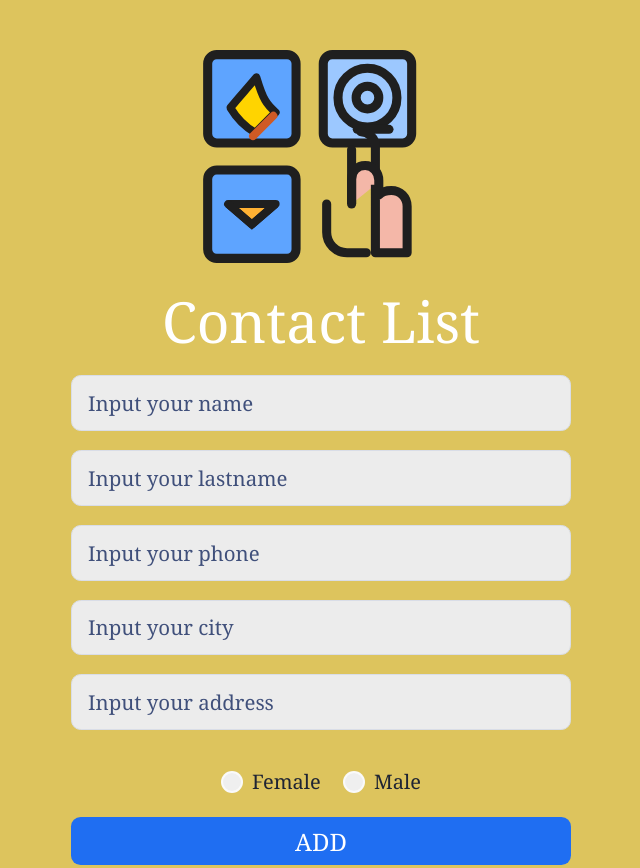
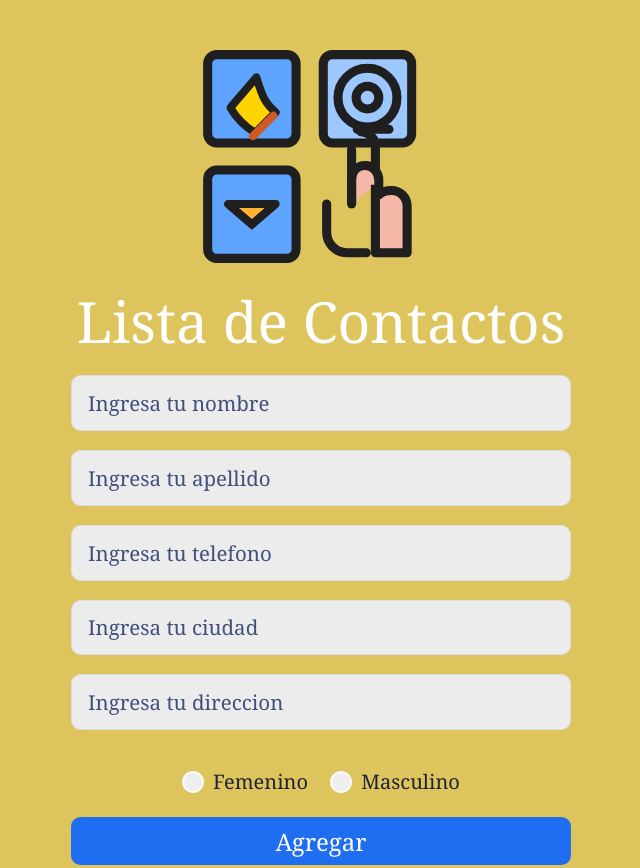
Before and after one commit to andrespick/Tarea_Lista_de_contactos-, a website: page index.html in a window 1280 px wide. Shown: the top 868 px of the page, without its empty margins (319-959 px from the left). Drawn offline with Linux system fonts and the light colour scheme; no server answers.

Commit message:
areeglo textos idioma

```diff
--- a/app.js
+++ b/app.js
@@ -129,7 +129,7 @@ async function loadContacts() {
 
 const resetMainForm = () => {
   form.reset();
-  submitButton.textContent = 'ADD';
+  submitButton.textContent = 'Agregar';
 };
 
 const openEditModal = (contactId) => {
@@ -181,7 +181,7 @@ form.addEventListener('submit', async (event) => {
     setFeedback(formFeedback, error.message, true);
   } finally {
     submitButton.disabled = false;
-    submitButton.textContent = 'ADD';
+    submitButton.textContent = 'Agregar';
   }
 });
 
--- a/index.html
+++ b/index.html
@@ -4,14 +4,14 @@
   <meta charset="UTF-8" />
   <meta name="viewport" content="width=device-width, initial-scale=1.0" />
   <meta name="description" content="Sistema CRUD de lista de contactos con API Express y SQLite" />
-  <title>Contact List - API</title>
+  <title>Lista de Contactos - API</title>
   <link rel="stylesheet" href="styles.css" />
 </head>
 <body class="page">
   <main class="app">
     <header class="app__hero hero" aria-labelledby="mainTitle">
       <img class="hero__image" src="./assets/contact-hero.svg" alt="Ilustracion principal de lista de contactos" />
-      <h1 class="hero__title" id="mainTitle">Contact List</h1>
+      <h1 class="hero__title" id="mainTitle">Lista de Contactos</h1>
     </header>
 
     <section class="app__section app__section--form" aria-labelledby="formTitle">
@@ -20,40 +20,40 @@
       <form class="contact-form" id="contactForm" novalidate>
         <label class="contact-form__field">
           <span class="sr-only">Nombre</span>
-          <input class="contact-form__input" type="text" name="name" placeholder="Input your name" maxlength="40" />
+          <input class="contact-form__input" type="text" name="name" placeholder="Ingresa tu nombre" maxlength="40" />
         </label>
         <label class="contact-form__field">
           <span class="sr-only">Apellido</span>
-          <input class="contact-form__input" type="text" name="lastname" placeholder="Input your lastname" maxlength="40" />
+          <input class="contact-form__input" type="text" name="lastname" placeholder="Ingresa tu apellido" maxlength="40" />
         </label>
         <label class="contact-form__field">
-          <span class="sr-only">Teléfono</span>
-          <input class="contact-form__input" type="tel" name="phone" placeholder="Input your phone" maxlength="20" inputmode="numeric" />
+          <span class="sr-only">Telefono</span>
+          <input class="contact-form__input" type="tel" name="phone" placeholder="Ingresa tu telefono" maxlength="20" inputmode="numeric" />
         </label>
         <label class="contact-form__field">
           <span class="sr-only">Ciudad</span>
-          <input class="contact-form__input" type="text" name="city" placeholder="Input your city" maxlength="40" />
+          <input class="contact-form__input" type="text" name="city" placeholder="Ingresa tu ciudad" maxlength="40" />
         </label>
         <label class="contact-form__field">
-          <span class="sr-only">Dirección</span>
-          <input class="contact-form__input" type="text" name="address" placeholder="Input your address" maxlength="80" />
+          <span class="sr-only">Direccion</span>
+          <input class="contact-form__input" type="text" name="address" placeholder="Ingresa tu direccion" maxlength="80" />
         </label>
 
         <fieldset class="contact-form__gender">
-          <legend class="sr-only">Selecciona el género</legend>
+          <legend class="sr-only">Selecciona el genero</legend>
           <label class="contact-form__option">
             <input class="contact-form__radio" type="radio" name="gender" value="female" />
             <span class="contact-form__indicator"></span>
-            <span class="contact-form__option-label">Female</span>
+            <span class="contact-form__option-label">Femenino</span>
           </label>
           <label class="contact-form__option">
             <input class="contact-form__radio" type="radio" name="gender" value="male" />
             <span class="contact-form__indicator"></span>
-            <span class="contact-form__option-label">Male</span>
+            <span class="contact-form__option-label">Masculino</span>
           </label>
         </fieldset>
 
-        <button class="contact-form__button" id="submitButton" type="submit">ADD</button>
+        <button class="contact-form__button" id="submitButton" type="submit">Agregar</button>
         <p class="contact-form__feedback" id="formFeedback" aria-live="polite"></p>
       </form>
     </section>
@@ -70,7 +70,7 @@
       </div>
 
       <ul class="contact-list" id="contactList"></ul>
-      <p class="empty-state" id="emptyState">No hay contactos guardados todavía.</p>
+      <p class="empty-state" id="emptyState">No hay contactos guardados todavia.</p>
     </section>
   </main>
 
@@ -78,27 +78,27 @@
     <div class="modal__content">
       <div class="modal__header">
         <h2 class="modal__title">Editar contacto</h2>
-        <button class="modal__close" id="closeEditModal" type="button" aria-label="Cerrar">×</button>
+        <button class="modal__close" id="closeEditModal" type="button" aria-label="Cerrar">x</button>
       </div>
 
       <form class="contact-form contact-form--modal" id="editForm" novalidate>
-        <label class="contact-form__field"><span class="sr-only">Nombre</span><input class="contact-form__input" type="text" name="name" placeholder="Input your name" maxlength="40" /></label>
-        <label class="contact-form__field"><span class="sr-only">Apellido</span><input class="contact-form__input" type="text" name="lastname" placeholder="Input your lastname" maxlength="40" /></label>
-        <label class="contact-form__field"><span class="sr-only">Teléfono</span><input class="contact-form__input" type="tel" name="phone" placeholder="Input your phone" maxlength="20" inputmode="numeric" /></label>
-        <label class="contact-form__field"><span class="sr-only">Ciudad</span><input class="contact-form__input" type="text" name="city" placeholder="Input your city" maxlength="40" /></label>
-        <label class="contact-form__field"><span class="sr-only">Dirección</span><input class="contact-form__input" type="text" name="address" placeholder="Input your address" maxlength="80" /></label>
+        <label class="contact-form__field"><span class="sr-only">Nombre</span><input class="contact-form__input" type="text" name="name" placeholder="Ingresa tu nombre" maxlength="40" /></label>
+        <label class="contact-form__field"><span class="sr-only">Apellido</span><input class="contact-form__input" type="text" name="lastname" placeholder="Ingresa tu apellido" maxlength="40" /></label>
+        <label class="contact-form__field"><span class="sr-only">Telefono</span><input class="contact-form__input" type="tel" name="phone" placeholder="Ingresa tu telefono" maxlength="20" inputmode="numeric" /></label>
+        <label class="contact-form__field"><span class="sr-only">Ciudad</span><input class="contact-form__input" type="text" name="city" placeholder="Ingresa tu ciudad" maxlength="40" /></label>
+        <label class="contact-form__field"><span class="sr-only">Direccion</span><input class="contact-form__input" type="text" name="address" placeholder="Ingresa tu direccion" maxlength="80" /></label>
 
         <fieldset class="contact-form__gender">
-          <legend class="sr-only">Selecciona el género</legend>
+          <legend class="sr-only">Selecciona el genero</legend>
           <label class="contact-form__option">
             <input class="contact-form__radio" type="radio" name="gender" value="female" />
             <span class="contact-form__indicator"></span>
-            <span class="contact-form__option-label">Female</span>
+            <span class="contact-form__option-label">Femenino</span>
           </label>
           <label class="contact-form__option">
             <input class="contact-form__radio" type="radio" name="gender" value="male" />
             <span class="contact-form__indicator"></span>
-            <span class="contact-form__option-label">Male</span>
+            <span class="contact-form__option-label">Masculino</span>
           </label>
         </fieldset>
 
```
Also changed, not shown: server.js (+8 -8 lines), README.md.
